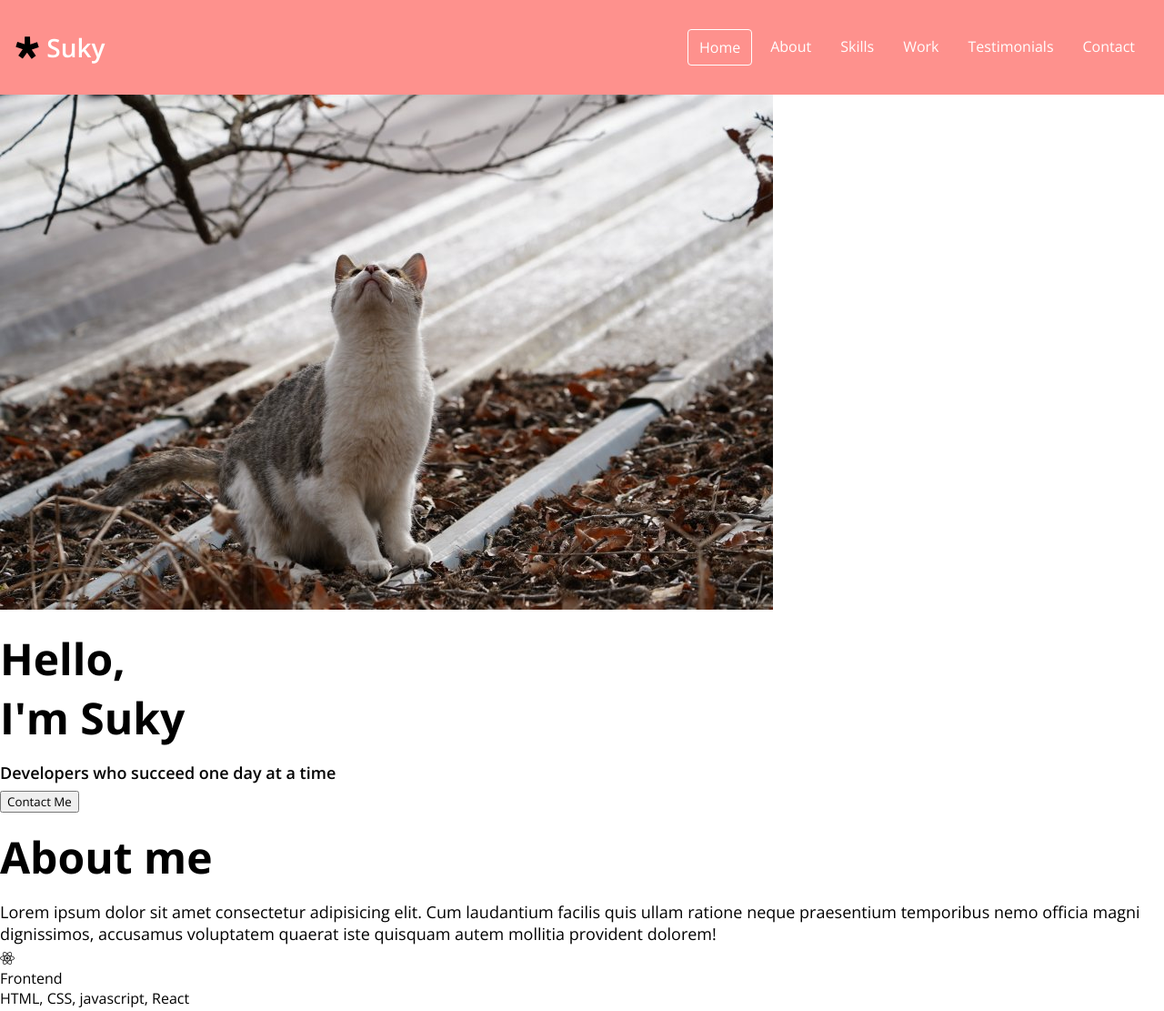
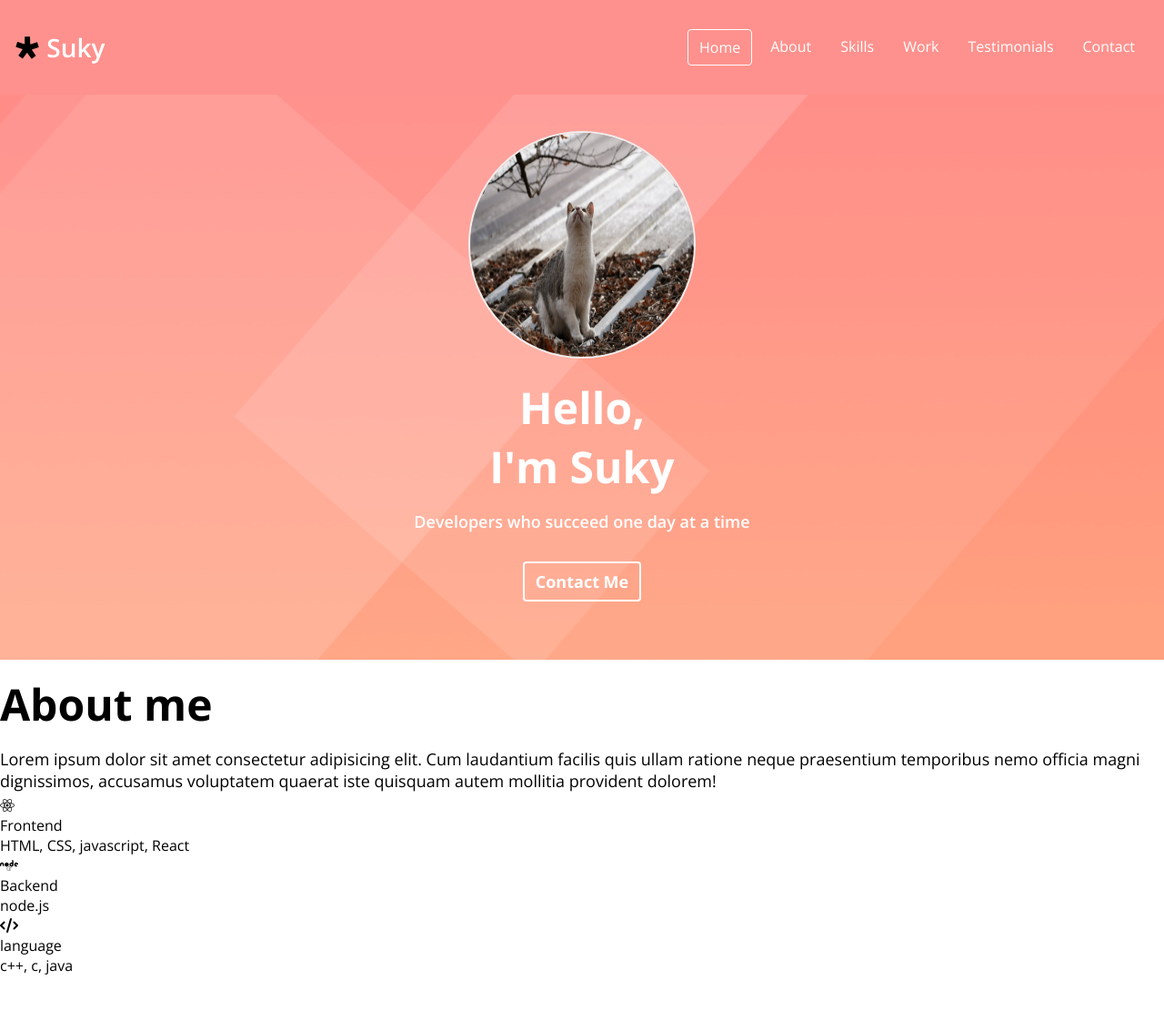
Before and after one commit to jungly5935/portpolio, a plain HTML site: page index.html in a window 1280 px wide. Shown: the top 1111 px of the page at 91% size. After the commit the page ends 1076 px from the top, so only its background shows below. Drawn offline with nearby package versions, Linux system fonts and the light colour scheme.

Commit message:
CSS: Home

```diff
--- a/style.css
+++ b/style.css
@@ -48,6 +48,12 @@ a {
 ul{
     list-style: none;
     padding-left: 0;
+}
+button {
+    background-color: transparent;
+    cursor: pointer;
+    border: none;
+    outline: none;
 }
 /* Typography */
 h1{
@@ -106,3 +112,30 @@ p{
     background-color: var(--color-dark-pink);
 
 }
+
+/* Home */
+#home {
+    background: url("imgs/homebackground.png") center/cover no-repeat;
+    padding: 40px;
+    text-align: center;
+}
+.home__avatar{
+    width: 250px;
+    height: 250px;
+    border-radius: 50%;
+    border: 2px solid var(--color-light-white);
+}
+.home__title,
+.home__description{
+    color:var(--color-white);
+}
+
+.home__contact{
+    color:var(--color-white);
+    font-size: var(--font-regular);
+    font-weight: var(--weight-bold);
+    margin: 24px;
+    padding: 8px 12px;
+    border: 2px solid var(--color-white);
+    border-radius: var(--size-border-radius);
+}
```
Also changed, not shown: imgs/homebackground.png (added).
